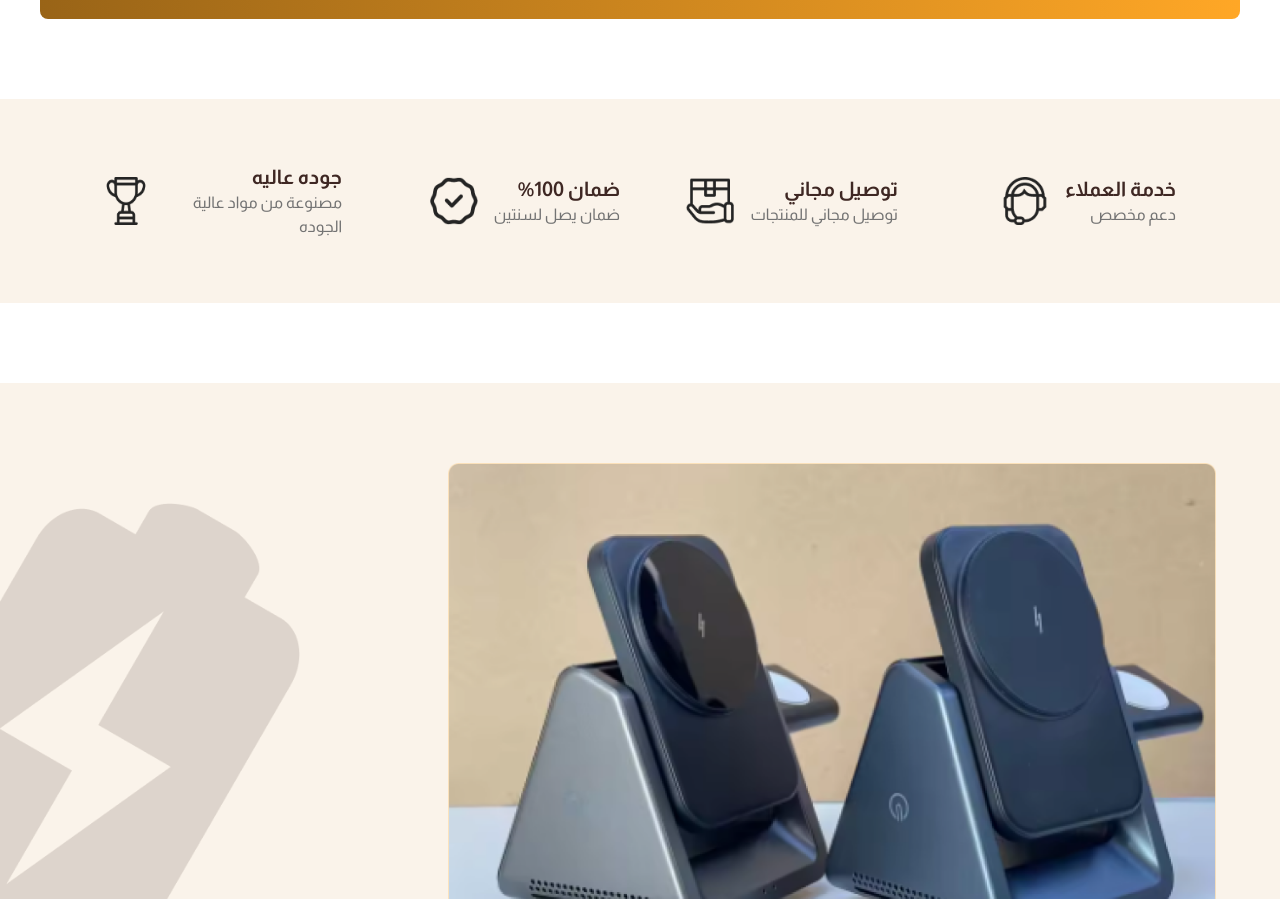
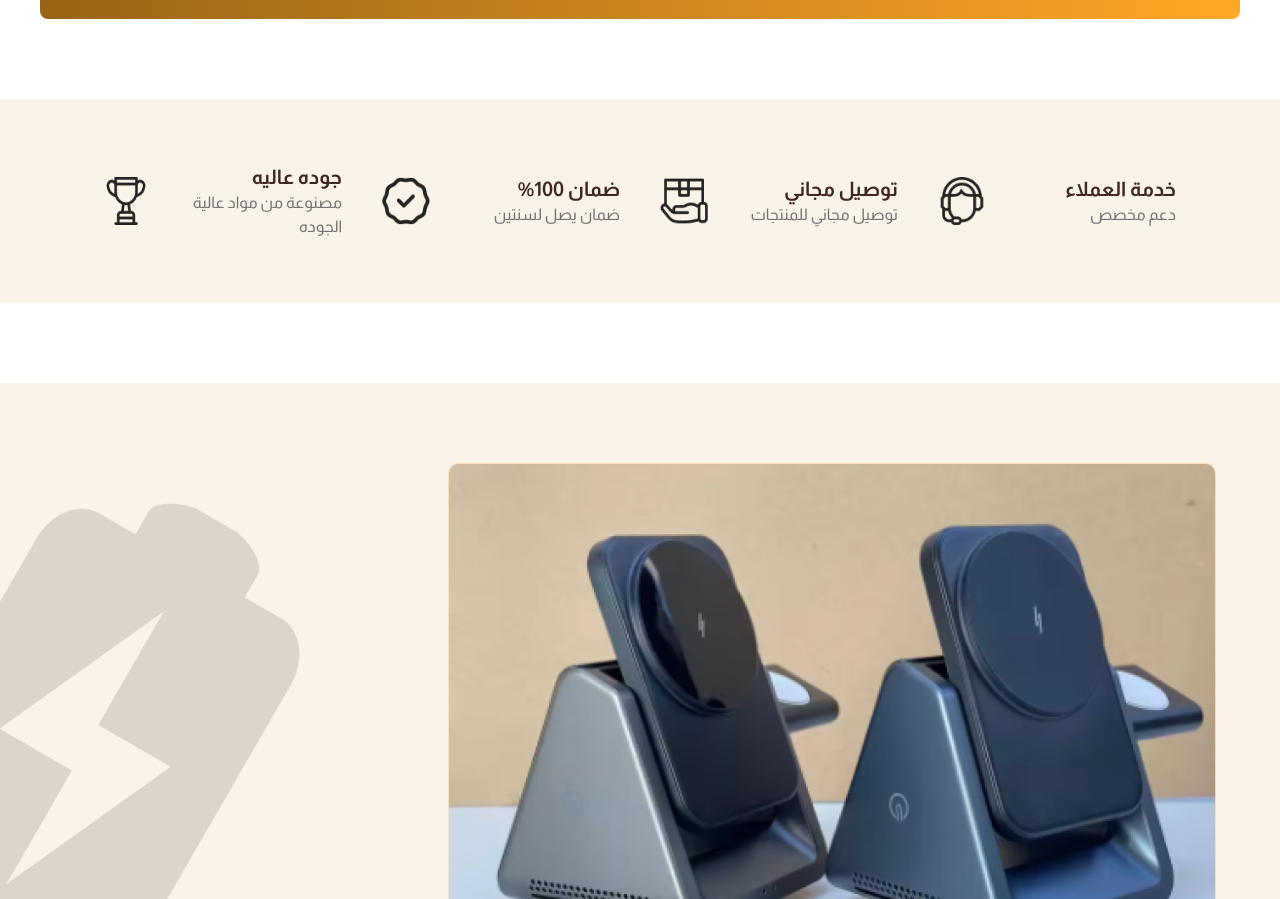
Before and after one commit to ousey-ousey/Charger-Ad-main, a Next.js app: page / in a window 1280 px wide. Shown: the part 2661-3560 px from the top of the page. Built offline with nearby package versions, Linux system fonts and the light colour scheme.

Commit message:
`feat: updated features component styles and layout`

```diff
--- a/components/features.tsx
+++ b/components/features.tsx
@@ -25,18 +25,18 @@ export const Features = () => {
 
   return (
     <motion.section
-      className="bg-[#FAF3EA] p-4 sm:p-8 md:p-16 mb-10 sm:mb-20"
+      className="bg-[#FAF3EA] p-4 sm:p-8 flex justify-center md:p-16 mb-10 sm:mb-20"
       variants={containerVariants}
       initial="hidden"
       whileInView="visible"
       viewport={{ once: true, amount: 0.3 }}
     >
-      <div className="grid grid-cols-1 sm:grid-cols-2 md:grid-cols-4 gap-6 sm:gap-10 mx-5 sm:mx-10">
+      <div className="grid grid-cols-1 sm:grid-cols-2 justify-center md:grid-cols-4 gap-6 sm:gap-10 mx-5 sm:mx-10">
         {/* Feature 1 */}
         <motion.div
           variants={itemVariants}
           whileHover={{ scale: 1.05 }}
-          className="flex items-center gap-3 sm:gap-4"
+          className="flex items-center justify-between sm:gap-4"
         >
           <div>
             <h2 className="text-base sm:text-lg md:text-xl font-bold text-primary">
@@ -61,7 +61,7 @@ export const Features = () => {
         <motion.div
           variants={itemVariants}
           whileHover={{ scale: 1.05 }}
-          className="flex items-center gap-3 sm:gap-4"
+          className="flex items-center justify-between gap-3 sm:gap-4"
         >
           <div>
             <h2 className="text-base sm:text-lg md:text-xl font-bold text-primary">
@@ -86,7 +86,7 @@ export const Features = () => {
         <motion.div
           variants={itemVariants}
           whileHover={{ scale: 1.05 }}
-          className="flex items-center gap-3 sm:gap-4"
+          className="flex items-center justify-between  gap-3 sm:gap-4"
         >
           <div>
             <h2 className="text-base sm:text-lg md:text-xl font-bold text-primary">
@@ -111,7 +111,7 @@ export const Features = () => {
         <motion.div
           variants={itemVariants}
           whileHover={{ scale: 1.05 }}
-          className="flex items-center gap-3 sm:gap-4"
+          className="flex items-center justify-between  gap-3 sm:gap-4"
         >
           <div>
             <h2 className="text-base sm:text-lg md:text-xl font-bold text-primary">
```
